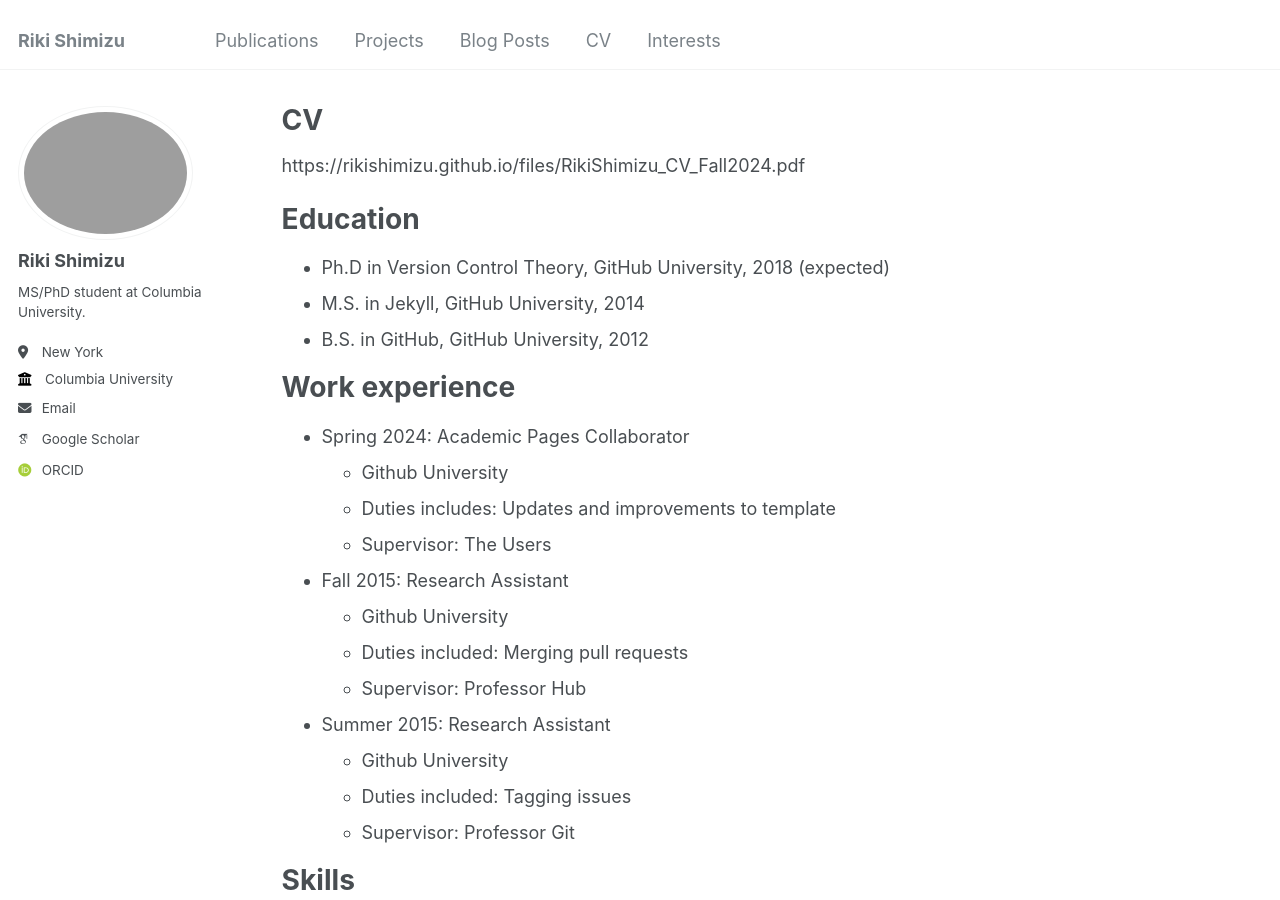
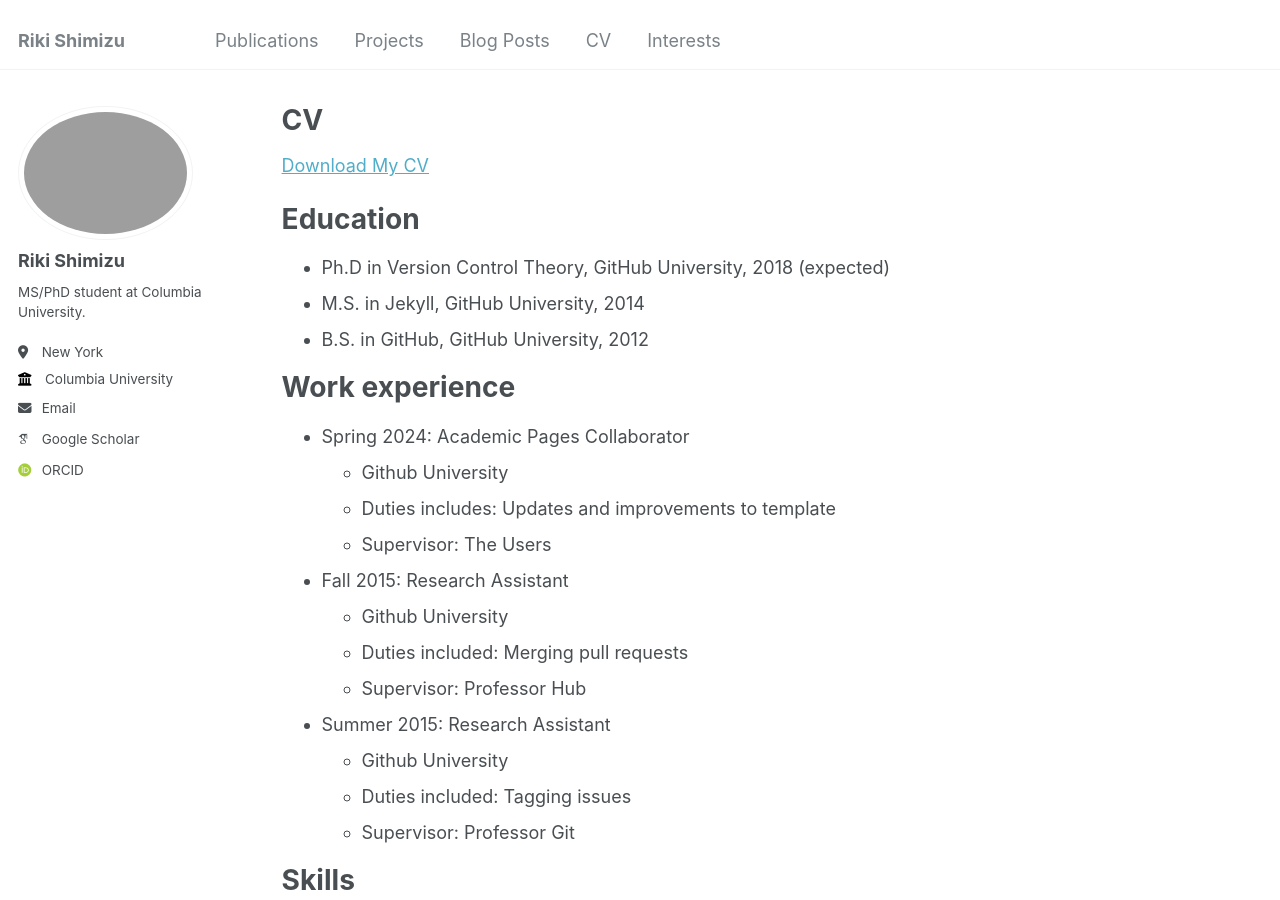
Before and after one commit to rikishimizu/rikishimizu.github.io, a Jekyll site: the page built from _pages/cv.md, in a window 1280 px wide and 900 px high. Built offline with Jekyll 4.4.1, drawn with Linux system fonts in a browser that asks for light colours; some web fonts are replaced.

Commit message:
Update cv.md

```diff
--- a/_pages/cv.md
+++ b/_pages/cv.md
@@ -9,7 +9,7 @@ redirect_from:
 
 {% include base_path %}
 
-https://rikishimizu.github.io/files/RikiShimizu_CV_Fall2024.pdf
+[Download My CV](https://rikishimizu.github.io/files/RikiShimizu_CV_Fall2024.pdf)
 
 Education
 ======
```
